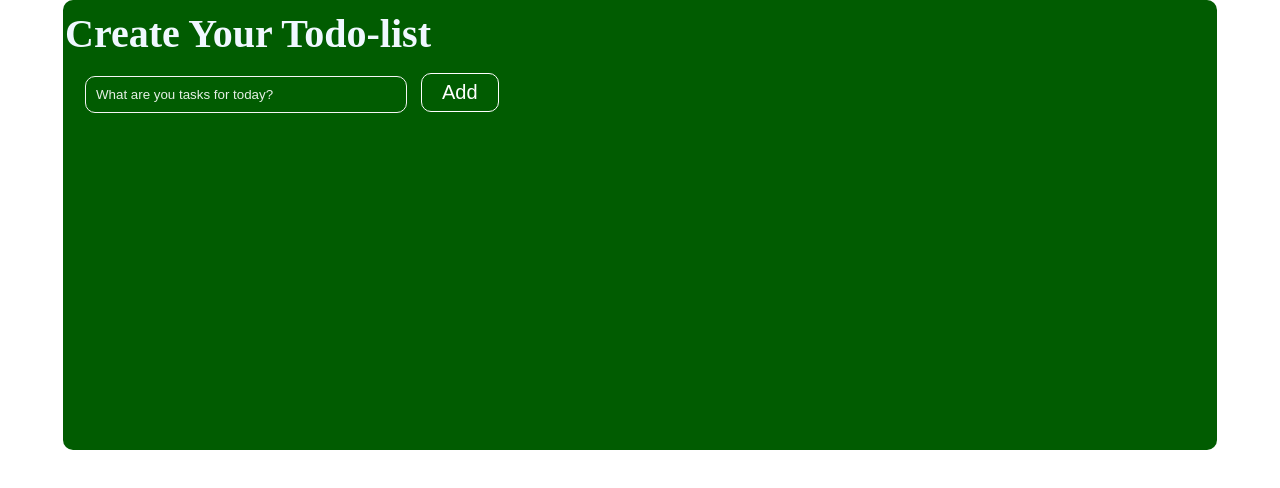
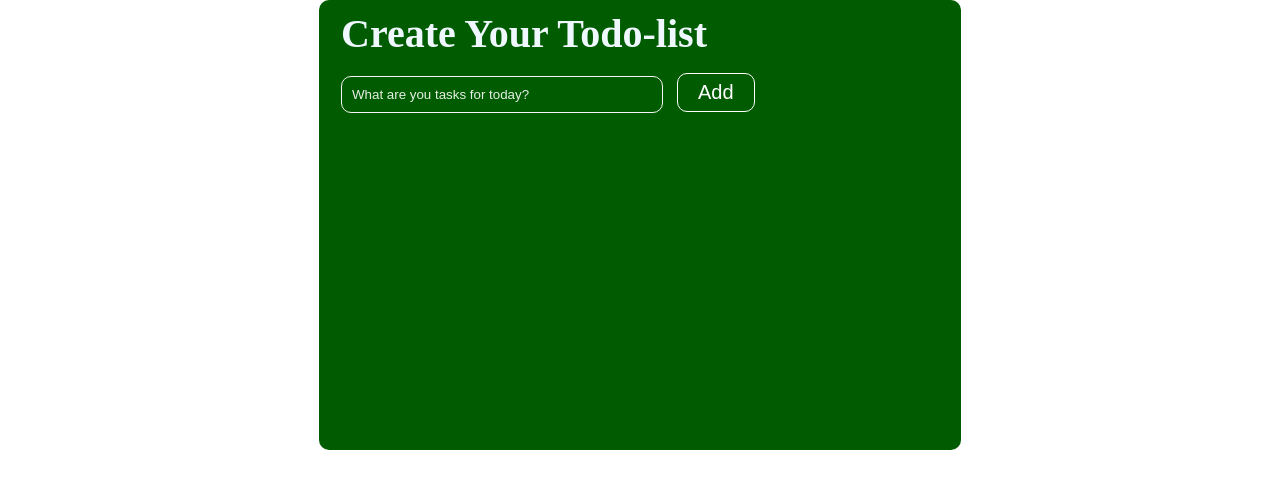
Before and after one commit to sophiatedev/tuto, a plain HTML site: page dotolist.html in a window 1280 px wide. Drawn offline with Linux system fonts and the light colour scheme.

Commit message:
modification

```diff
--- a/css/list.css
+++ b/css/list.css
@@ -22,6 +22,7 @@ h3{
     color: aliceblue;
     font-size: 40px;
   margin-bottom: 16px;
+  margin-left: 20px;
 }
 .liste{
     padding: 10px;
@@ -31,7 +32,7 @@ h3{
 }
 
 .dolist{
-width: 90%;
+width: 50%;
 margin: 0 auto;
 height: 450px;
 background-color: rgb(1, 92, 1);
@@ -54,9 +55,9 @@ color: white;
     display: flex;
     margin: 10px;
     border-radius: 10px;
-
     border: 1px solid orange;
     padding: 5px;
+    width: 90%;
 
 }
 
```
